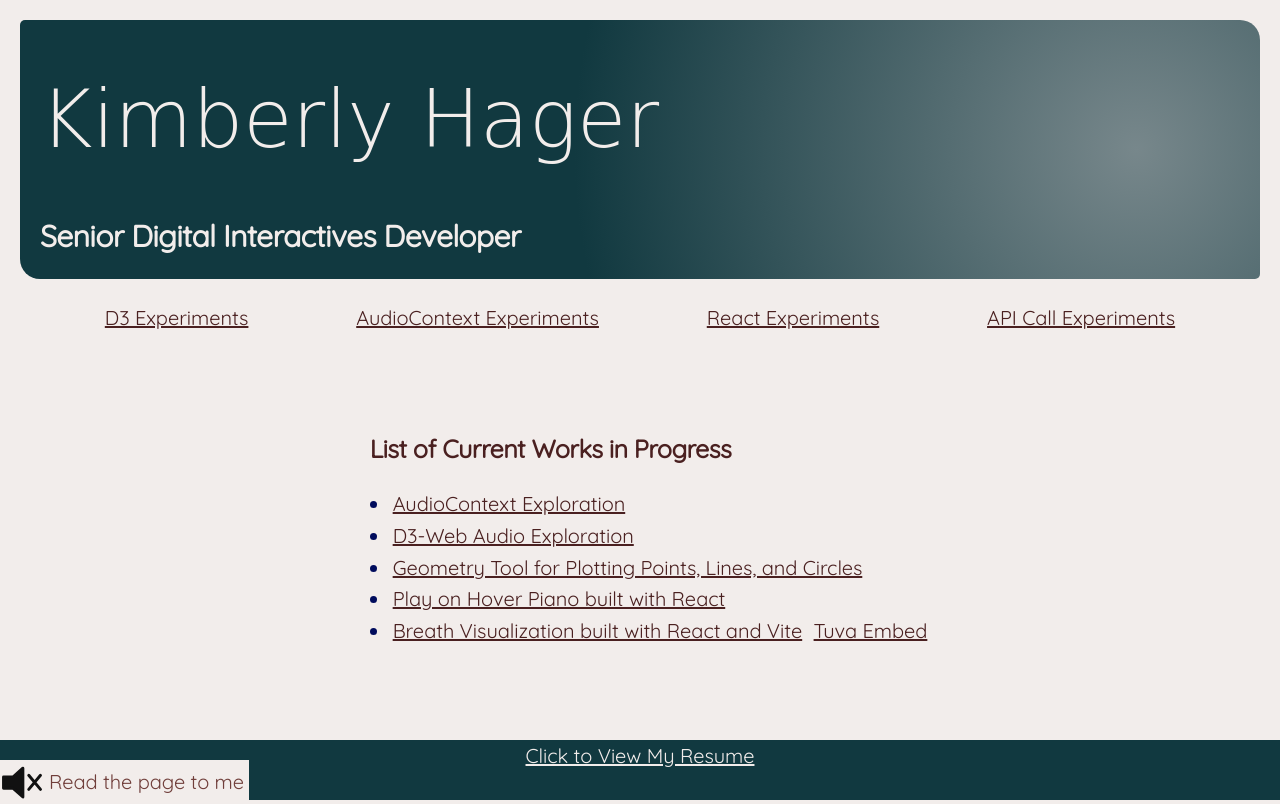
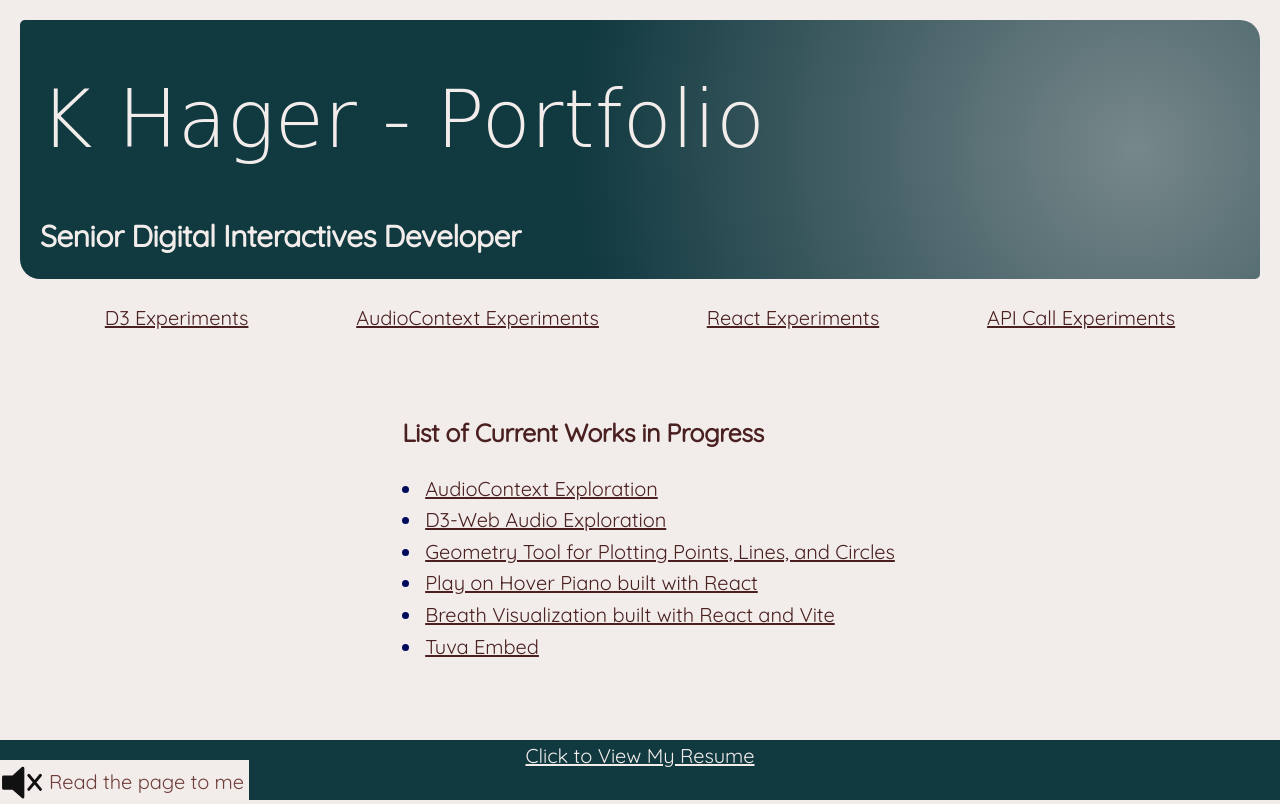
Before and after one commit to hagerka/hagerka.github.io, a plain HTML site: page index.html in a window 1280 px wide. Drawn offline with Linux system fonts and the light colour scheme; a web font is replaced by a local one.

Commit message:
Fixes index issues

```diff
--- a/index.html
+++ b/index.html
@@ -2,7 +2,7 @@
 <html lang="en">
 
     <head>
-        <title>Kimberly Hager</title>
+        <title>K Hager - Portfolio</title>
         <meta name="viewport" content="width=device-width, initial-scale=1.0" />
         <meta name="description" content="Current Projects" />
         <link rel="stylesheet" href="style.css" />
@@ -17,7 +17,7 @@
         <a href="#main" class="main-content-link">Skip to Main Content</a>
         <div class="wrapper">
             <header>
-                <h1>Kimberly Hager</h1>
+                <h1>K Hager - Portfolio</h1>
                 <h2>Senior Digital Interactives Developer</h2>
             </header>
             <nav id="main-nav">
@@ -43,6 +43,8 @@
                     </li>
                     <li>
                         <a href="breathVis">Breath Visualization built with React and Vite</a>
+                    </li>
+                    <li>
                         <a href="Tuva.html">Tuva Embed</a>
                     </li>
                 </ul>
```
